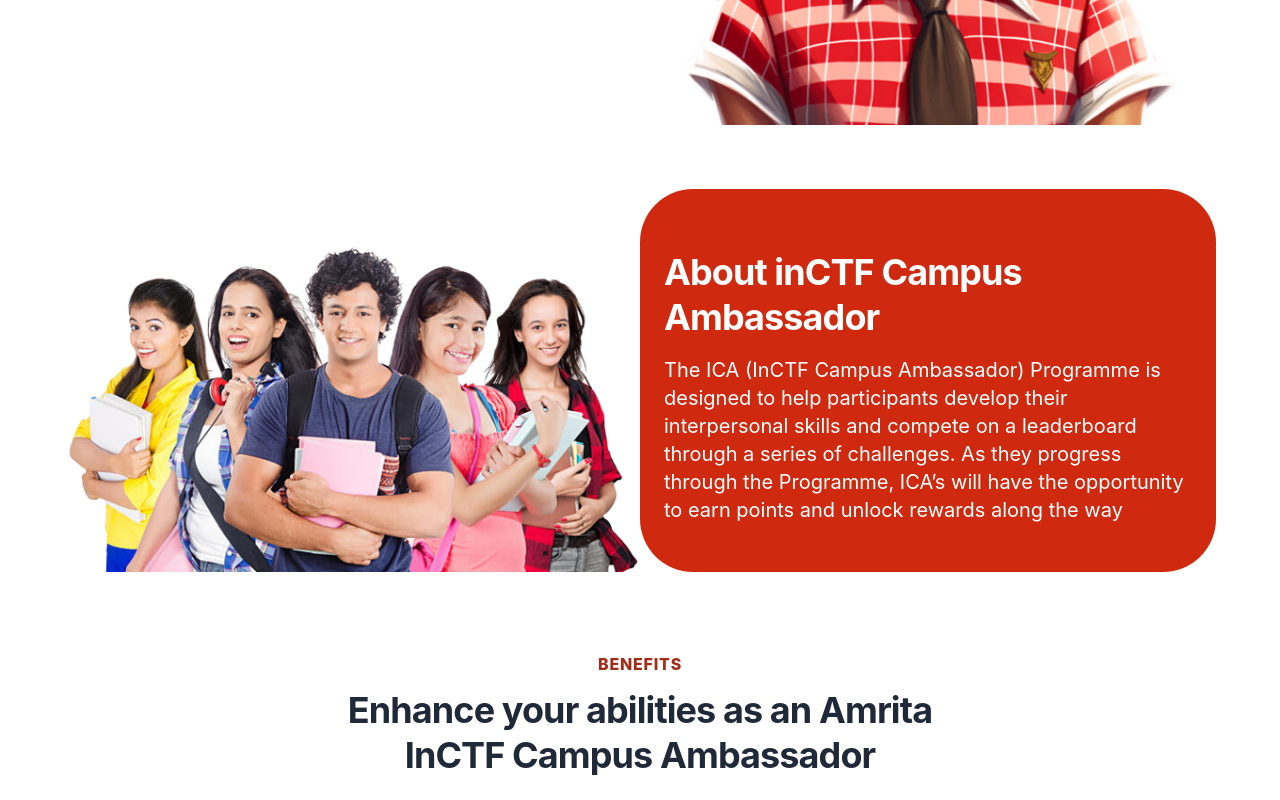
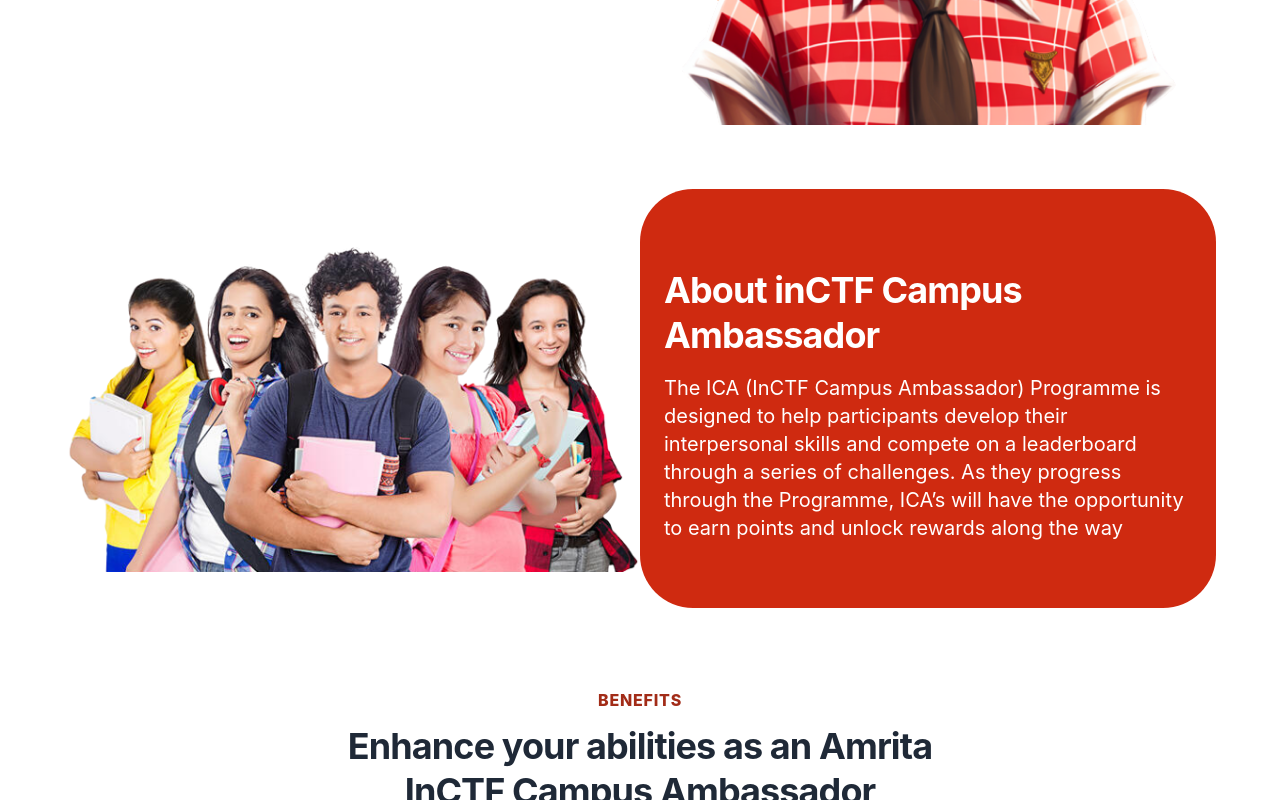
Before and after one commit to GayathriVihayas/campusAmbassador, a Next.js app: page / in a window 1280 px wide. Shown: the part 508-1308 px from the top of the page. Built offline with nearby package versions, Linux system fonts and the light colour scheme.

Commit message:
dark mode removed

```diff
--- a/components/about.js
+++ b/components/about.js
@@ -7,7 +7,7 @@
     <>
       <Container className="flex flex-wrap amb-abt-main-container ">
         <div className="flex items-center justify-center w-full lg:w-1/2">
-          <div className="abt-amb-img-div">
+          <div className="abt-amb-img-div sm:mb-2">
             <Image
               src={heroImg}
               width="640"
@@ -16,6 +16,7 @@
               layout="intrinsic"
               loading="eager"
               placeholder="blur"
+              className="sm:mb-2 sm:pb-5"
             />
           </div>
         </div>
--- a/css/tailwind.css
+++ b/css/tailwind.css
@@ -10,6 +10,7 @@
 }
 body {
   font-family: 'Inter', sans-serif;
+  background: white;
 }
 .amb-hero-main-container {
   width: 90%;
```
